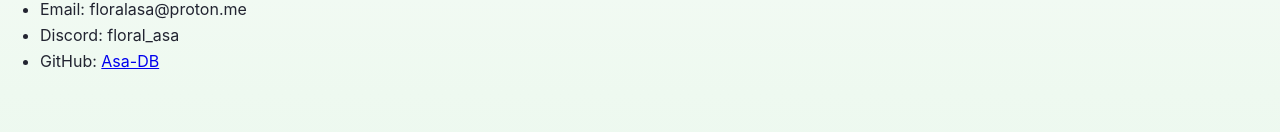
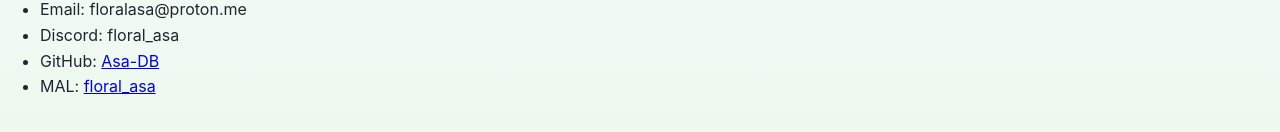
Before and after one commit to Asa-DB/Asa-DB.github.io, a plain HTML site: page contact.html in a window 1280 px wide. Shown: the part 308-440 px from the top of the page. Drawn offline with Linux system fonts and the light colour scheme.

Commit message:
Update contact.html

```diff
--- a/contact.html
+++ b/contact.html
@@ -40,6 +40,7 @@
         <li>Email: floralasa@proton.me</li>
         <li>Discord: floral_asa</li>
         <li>GitHub: <a href="https://github.com/Asa-DB">Asa-DB</a></li>
+        <li>MAL: <a href="https://myanimelist.net/profile/floral_asa">floral_asa</a></li>
     </ul>
 </body>
 
```
